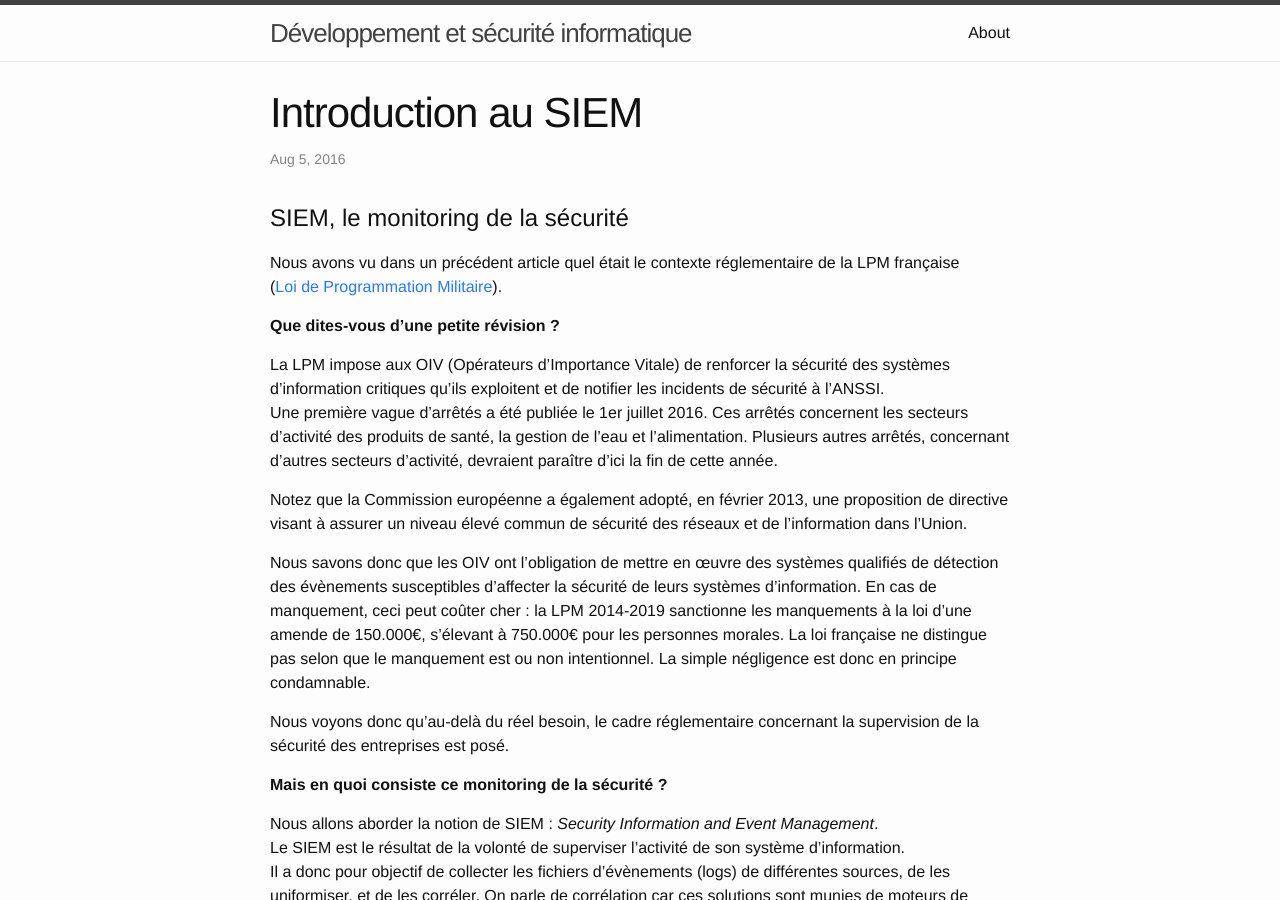
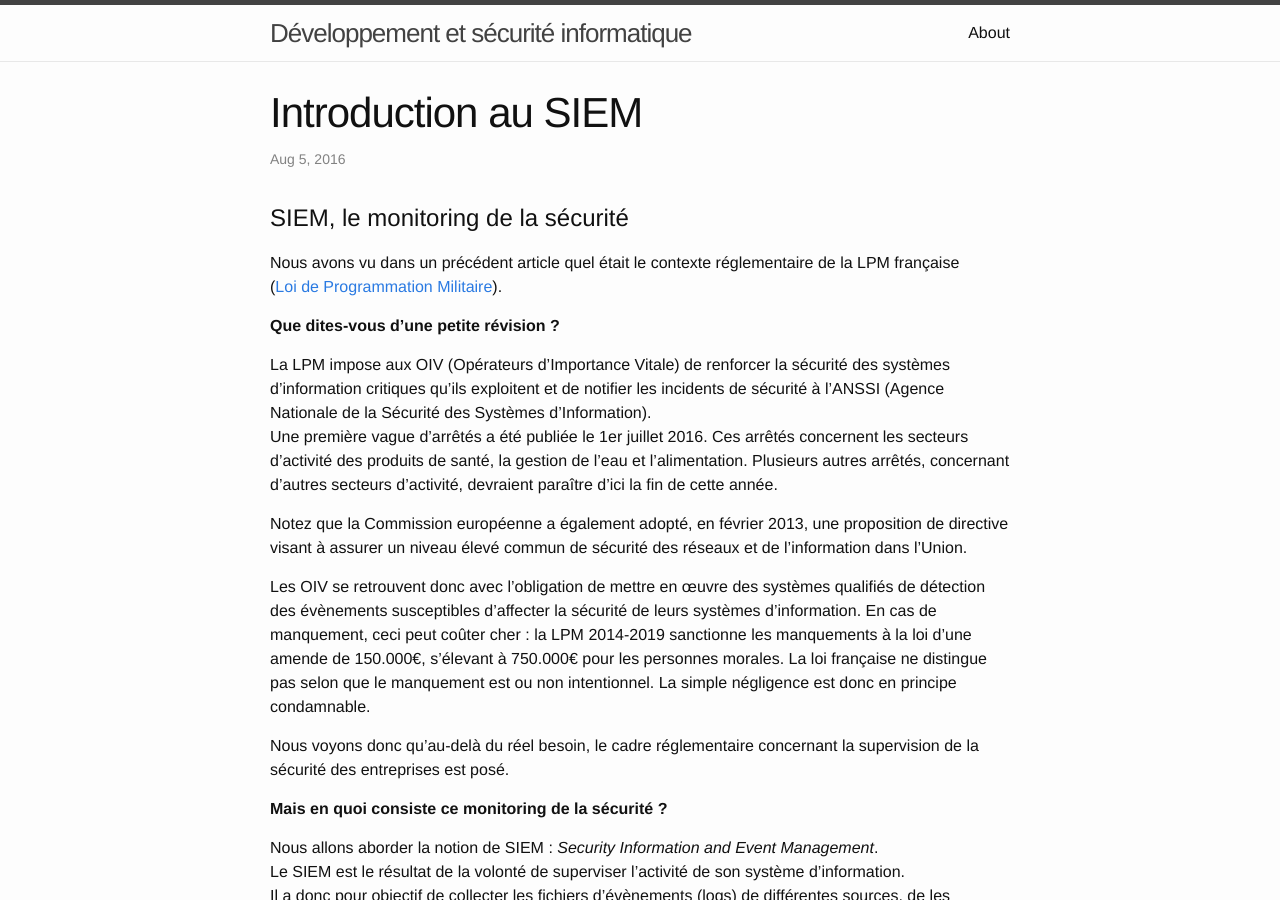
Before and after one commit to phackt/phackt.github.io, a Jekyll site: the page built from _posts/2016-08-05-introduction-siem.markdown, in a window 1280 px wide and 900 px high. Built offline with Jekyll 4.4.1, drawn with Linux system fonts in a browser that asks for light colours.

```diff
--- a/_posts/2016-08-05-introduction-siem.markdown
+++ b/_posts/2016-08-05-introduction-siem.markdown
@@ -11,12 +11,12 @@ Nous avons vu dans un précédent article quel était le contexte réglementaire
 
 **Que dites-vous d’une petite révision ?**
 
-La LPM impose aux OIV (Opérateurs d’Importance Vitale) de renforcer la sécurité des systèmes d’information critiques qu’ils exploitent et de notifier les incidents de sécurité à l’ANSSI.
+La LPM impose aux OIV (Opérateurs d’Importance Vitale) de renforcer la sécurité des systèmes d’information critiques qu’ils exploitent et de notifier les incidents de sécurité à l’ANSSI (Agence Nationale de la Sécurité des Systèmes d'Information).
 Une première vague d’arrêtés a été publiée le 1er juillet 2016. Ces arrêtés concernent les secteurs d’activité des produits de santé, la gestion de l’eau et l’alimentation. Plusieurs autres arrêtés, concernant d’autres secteurs d’activité, devraient paraître d’ici la fin de cette année.
 
 Notez que la Commission européenne a également adopté, en février 2013, une proposition de directive visant à assurer un niveau élevé commun de sécurité des réseaux et de l’information dans l’Union.
 
-Nous savons donc que les OIV ont l’obligation de mettre en œuvre des systèmes qualifiés de détection des évènements susceptibles d’affecter la sécurité de leurs systèmes d’information. En cas de manquement, ceci peut coûter cher : la LPM 2014-2019 sanctionne les manquements à la loi d’une amende de 150.000€, s’élevant à 750.000€ pour les personnes morales. La loi française ne distingue pas selon que le manquement est ou non intentionnel. La simple négligence est donc en principe condamnable.
+Les OIV se retrouvent donc avec l'obligation de mettre en œuvre des systèmes qualifiés de détection des évènements susceptibles d’affecter la sécurité de leurs systèmes d’information. En cas de manquement, ceci peut coûter cher : la LPM 2014-2019 sanctionne les manquements à la loi d’une amende de 150.000€, s’élevant à 750.000€ pour les personnes morales. La loi française ne distingue pas selon que le manquement est ou non intentionnel. La simple négligence est donc en principe condamnable.
 
 Nous voyons donc qu’au-delà du réel besoin, le cadre réglementaire concernant la supervision de la sécurité des entreprises est posé.
 
```
